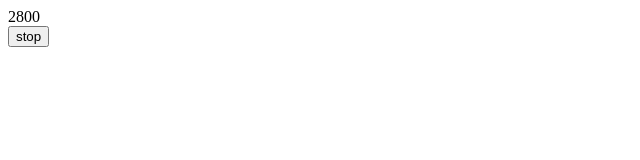
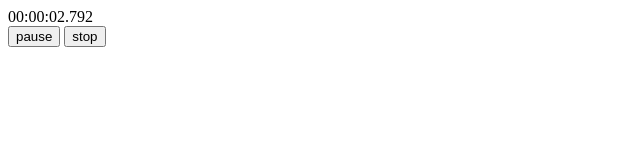
Before and after one commit to yuryklimovy/js04-05-1, a plain HTML site: page index.html in a window 1280 px wide. Both pictures are taken after a click on the button "start". Shown: the whole page, without its empty margins (0-640 px from the left). Drawn offline with Linux system fonts and the light colour scheme.

Commit message:
add timer

```diff
--- a/css/style.css
+++ b/css/style.css
@@ -1,3 +1,3 @@
-#stop{
+#pause{
   display: none;
 }
--- a/index.html
+++ b/index.html
@@ -7,9 +7,11 @@
 </head>
 <body>
   <div id="timer">
-    0
+    00:00:00.000
   </div>
+
   <input type="button" id="start" value="start">
+  <input type="button" id="pause" value="pause">
   <input type="button" id="stop" value="stop">
   <script src="js/script.js" charset="utf-8"></script>
 </body>
--- a/js/script.js
+++ b/js/script.js
@@ -1,34 +1,85 @@
+var timer = document.getElementById('timer');
 var start = document.getElementById('start');
+var pause = document.getElementById('pause');
 var stop = document.getElementById('stop');
-var s  = 0;
+var msec = 0;
+var sec = 0;
+var min = 0;
+var hour = 0;
 
 
-function startTimer(){
+function startTimer() {
 
-  stop.style.display = 'block';
+  pause.style.display = 'inline-block';
   start.style.display = 'none';
   start.removeEventListener('click', startTimer);
+  pause.addEventListener('click', pauseTimer);
   stop.addEventListener('click', stopTimer);
+  outputTimer(hour, min, sec, msec);
 
-  var div = document.getElementById('timer');
+  if (msec < 999) {
+    msec = msec + 4;
+  } else {
+    msec = 0;
+    if (sec < 59) {
+      sec++;
+    } else {
+      sec = 0;
+      if (min < 60) {
+        min++
+      } else {
+        min = 0;
+        hour++;
+      }
+    }
+  }
 
-  div.innerHTML = s;
-  s = s +4;
-  console.log(s);
-  timerId = setTimeout (startTimer, 4);
+  timerId = setTimeout(startTimer, 4);
 }
 
-function stopTimer(){
+function pauseTimer() {
   clearTimeout(timerId);
-  stop.style.display = 'none';
-  start.style.display = 'block';
-  stop.removeEventListener('click', stopTimer);
+  pause.style.display = 'none';
+  start.style.display = 'inline-block';
+  pause.removeEventListener('click', pauseTimer);
   start.addEventListener('click', startTimer);
 }
 
+function stopTimer() {
+  clearTimeout(timerId);
+  pause.removeEventListener('click', pauseTimer);
+  stop.removeEventListener('click', stopTimer);
+  start.addEventListener('click', startTimer);
+  pause.style.display = 'none';
+  start.style.display = 'inline-block';
+  timer.innerHTML = '00:00:00.000'
+  msec = 0;
+  sec = 0;
+  hour = 0;
+  min = 0;
+}
 
+function outputTimer(hour, min, sec, msec) {
+  if (msec < 10) {
+    msec = '00' + msec;
+  } else if (msec < 100) {
+    msec = '0' + msec
+  }
 
+  if (sec < 10) {
+    sec = '0' + sec;
+  }
 
+  if (min < 10) {
+    min = '0' + min;
+  }
+
+  if (hour < 10) {
+    hour = '0' + hour;
+  }
+
+  timer.innerHTML = hour + ":" + min + ":" + sec + "." + msec;
+}
 
 start.addEventListener('click', startTimer);
 // stop.addEventListener('click', stopTimer);
```
